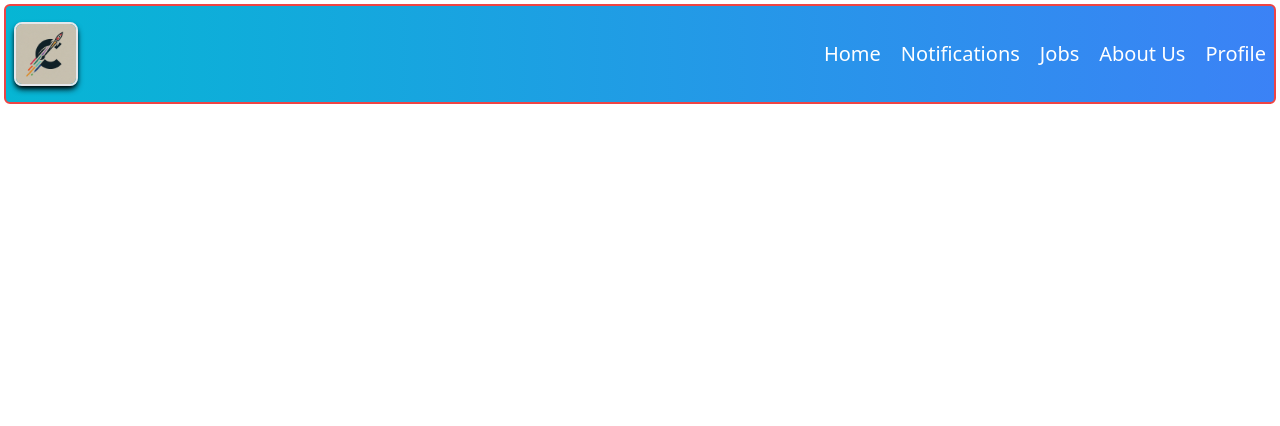
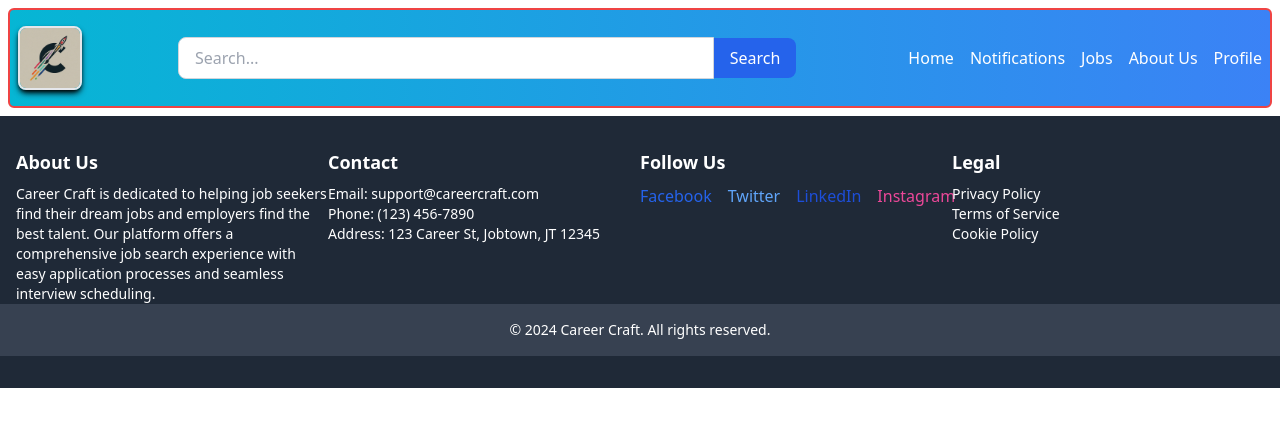
Before and after one commit to utkaX/Job-Interview, a React (Vite) app in the folder react/: page / in a window 1280 px wide. Shown: the top 426 px of the page. Built offline with nearby package versions, Linux system fonts and the light colour scheme.

Commit message:
dashboard

```diff
--- a/react/src/components/Home/Body.jsx
+++ b/react/src/components/Home/Body.jsx
@@ -1,7 +1,7 @@
 
 const Body = () => {
   return (
-    <div></div>
+    <div className="h-full"></div>
   )
 }
 
--- a/react/src/components/Home/Dashboard.jsx
+++ b/react/src/components/Home/Dashboard.jsx
@@ -1,5 +1,4 @@
 import Navbar from "./Navbar";
-import Search from "./Search"
 import Body from "./Body"
 import Footer from "./Footer"
 
@@ -10,7 +9,6 @@ export default function Dashboard() {
   return (
     <>
     <Navbar/>
-    <Search/>
     <Body/>
     <Footer/>
     </>
--- a/react/src/components/Home/Footer.jsx
+++ b/react/src/components/Home/Footer.jsx
@@ -1,9 +1,65 @@
-
 
 const Footer = () => {
   return (
-    <div></div>
-  )
-}
+    <footer className="bg-gray-800 text-white py-8 mb-0">
+      <div className="container mx-auto px-4">
+        <div className="flex flex-wrap justify-between">
+          {/* About Us */}
+          <div className="w-full md:w-1/4 mb-4 md:mb-0">
+            <h3 className="text-lg font-semibold mb-2">About Us</h3>
+            <p className="text-sm">
+              Career Craft is dedicated to helping job seekers find their dream jobs and employers find the best talent. Our platform offers a comprehensive job search experience with easy application processes and seamless interview scheduling.
+            </p>
+          </div>
 
-export default Footer
+          {/* Contact */}
+          <div className="w-full md:w-1/4 mb-4 md:mb-0">
+            <h3 className="text-lg font-semibold mb-2">Contact</h3>
+            <ul className="text-sm">
+              <li>Email: support@careercraft.com</li>
+              <li>Phone: (123) 456-7890</li>
+              <li>Address: 123 Career St, Jobtown, JT 12345</li>
+            </ul>
+          </div>
+
+          {/* Social Media */}
+          <div className="w-full md:w-1/4 mb-4 md:mb-0">
+            <h3 className="text-lg font-semibold mb-2">Follow Us</h3>
+            <div className="flex space-x-4">
+              <a href="https://facebook.com" target="_blank" rel="noopener noreferrer" className="text-blue-600 hover:text-blue-800">
+                Facebook
+              </a>
+              <a href="https://twitter.com" target="_blank" rel="noopener noreferrer" className="text-blue-400 hover:text-blue-600">
+                Twitter
+              </a>
+              <a href="https://linkedin.com" target="_blank" rel="noopener noreferrer" className="text-blue-700 hover:text-blue-900">
+                LinkedIn
+              </a>
+              <a href="https://instagram.com" target="_blank" rel="noopener noreferrer" className="text-pink-500 hover:text-pink-700">
+                Instagram
+              </a>
+            </div>
+          </div>
+
+          {/* Legal */}
+          <div className="w-full md:w-1/4 mb-4 md:mb-0">
+            <h3 className="text-lg font-semibold mb-2">Legal</h3>
+            <ul className="text-sm">
+              <li><a href="/privacy-policy" className="hover:underline">Privacy Policy</a></li>
+              <li><a href="/terms-of-service" className="hover:underline">Terms of Service</a></li>
+              <li><a href="/cookie-policy" className="hover:underline">Cookie Policy</a></li>
+            </ul>
+          </div>
+        </div>
+      </div>
+
+      <div className="bg-gray-700 py-4">
+        <div className="container mx-auto text-center text-sm">
+          <p>&copy; 2024 Career Craft. All rights reserved.</p>
+        </div>
+      </div>
+    </footer>
+  );
+};
+
+export default Footer;
--- a/react/src/components/Home/Navbar.jsx
+++ b/react/src/components/Home/Navbar.jsx
@@ -4,22 +4,38 @@ import Logo from "../../common/Logo.jpg";
 
 export default function Navbar() {
   return (
-    <nav className="bg-gradient-to-r from-cyan-500 to-blue-500 border-2 border-red-500 rounded-md m-1">
+    <nav className="bg-gradient-to-r from-cyan-500 to-blue-500 border-2 border-red-500 rounded-md m-2">
     <div className="flex items-center justify-between h-20 m-2">
       {/* Logo */}
       <img
         src={Logo}
         alt="Logo"
-          className=" items-center h-16 w-16 border-2 shadow-md shadow-black rounded-lg hover:h-14 hover:w-14 transition-all duration-100"
+        className="h-16 w-16 border-2 shadow-md shadow-black rounded-lg hover:h-14 hover:w-14 transition-all duration-100"
       />
 
+      {/* Search Bar */}
+      <div className="flex flex-grow mx-4 items-center">
+          <input
+            type="text"
+            placeholder="Search..."
+            className="flex-grow px-4 py-2 ml-20 rounded-l-lg border border-gray-300 focus:outline-none focus:border-blue-500"
+          />
+          <button
+            type="button"
+            className="px-4 py-2 mr-24 bg-blue-600 text-white rounded-r-lg hover:bg-blue-700 focus:outline-none"
+          >
+            Search
+          </button>
+        </div>
+
+
       {/* Navigation Links */}
-        <ul className="flex space-x-5 ml-auto text-white">
-          <li><a href="#home" className="navButton">Home</a></li>
-          <li><a href="#notifications" className="navButton">Notifications</a></li>
-          <li><a href="#jobs" className="navButton">Jobs</a></li>
-          <li><a href="#about" className="navButton">About Us</a></li>
-          <li><a href="#profile" className="navButton">Profile</a></li>
+      <ul className="flex space-x-4 text-white">
+        <li><a href="#home" className="hover:text-gray-200">Home</a></li>
+        <li><a href="#notifications" className="hover:text-gray-200">Notifications</a></li>
+        <li><a href="#jobs" className="hover:text-gray-200">Jobs</a></li>
+        <li><a href="#about" className="hover:text-gray-200">About Us</a></li>
+        <li><a href="#profile" className="hover:text-gray-200">Profile</a></li>
       </ul>
     </div>
   </nav>
```
Lines whose indentation alone changed are shown as unchanged.
